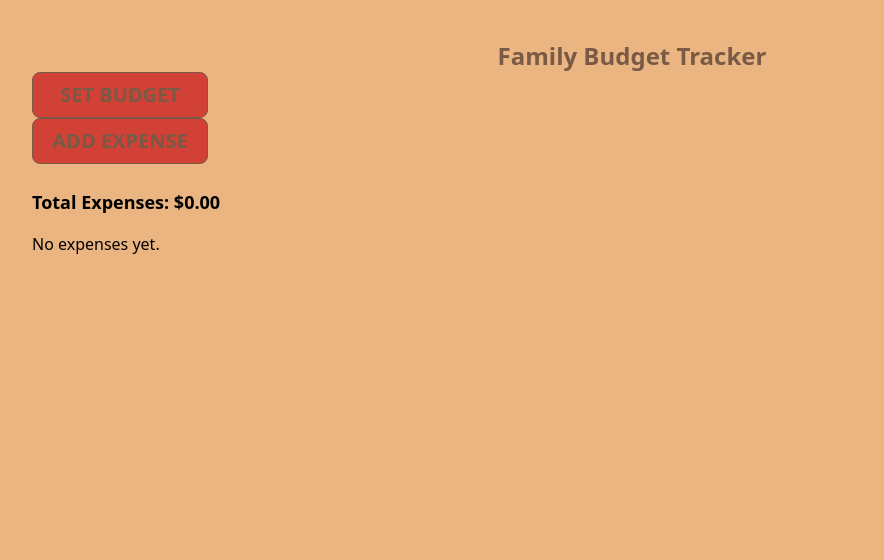
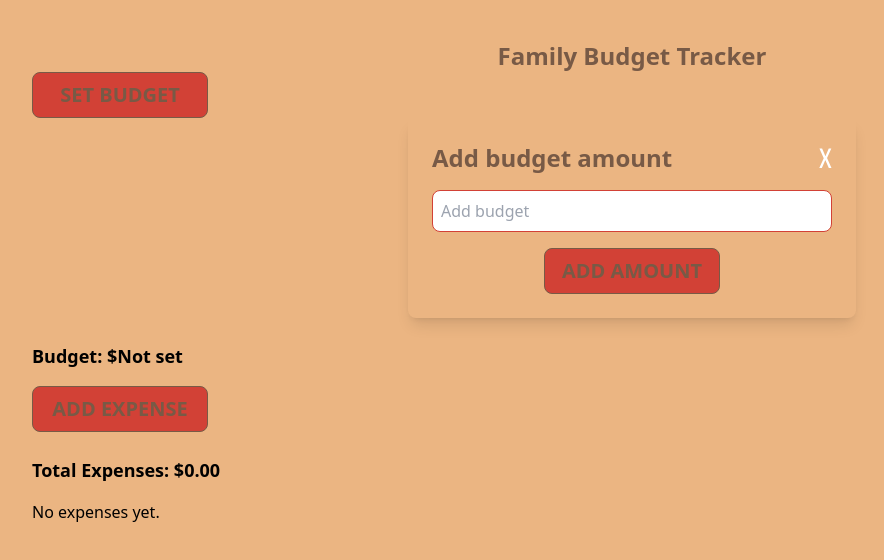
Before and after one commit to AlinaChumachenko/registration_form-frontend, a Next.js app: page /expense in a window 1280 px wide. Both pictures are taken after a click on the button "SET BUDGET". Shown: the top 560 px of the page, without its empty margins (8-892 px from the left). Built offline with nearby package versions, Linux system fonts and the light colour scheme.

Commit message:
Create AddBudget

```diff
--- /dev/null
+++ b/src/components/budget/AddBudget.js
@@ -0,0 +1,47 @@
+import React, { useState } from "react";
+import AddBudgetModal from "./AddBudgetModal";
+
+
+const AddBudget = () => {
+  const [isOpenModal, setIsOpenModal] = useState(false);
+  const [budget, setBudget] = useState(null);
+
+  const handleOpenModal = () => {
+    setIsOpenModal(true);
+  };
+
+  const closeModal = () => {
+    setIsOpenModal(false);
+  };
+
+  const handleSetBudget = (amount) => {
+    setBudget(amount);
+    closeModal();
+  };
+
+  return (
+    <div>
+      <button
+        type="button"
+        onClick={handleOpenModal}
+        className="bg-secondColor w-44 border text-textColor text-xl font-semibold p-2 rounded-lg transition-transform transform hover:scale-105"
+      >
+        SET BUDGET
+      </button>
+
+      <AddBudgetModal
+        isOpenModal={isOpenModal}
+        closeModal={closeModal}
+        setBudget={handleSetBudget}
+      />
+
+      <div className="mt-6">
+      <div className="mb-4 text-lg font-semibold">
+        Budget: ${budget !== null ? budget : 'Not set'}
+      </div>
+      </div>
+    </div>
+  );
+};
+
+export default AddBudget;
--- /dev/null
+++ b/src/components/budget/AddBudgetModal.js
@@ -0,0 +1,53 @@
+import Image from "next/image";
+import IconClose from "../../../public/images/closex.svg";
+import { useState } from "react";
+// import AddExpenseForm from "./AddExpenseForm";
+
+const AddBudgetModal = ({ isOpenModal, closeModal, setBudget }) => {
+    const [amount, setAmount] = useState('');
+
+    const handleSubmit = (e) => {
+      e.preventDefault();
+      setBudget(amount);
+    };
+  return (
+    <>
+      {isOpenModal && (
+        <div className="flex items-center justify-center">
+          <div className="flex gap-y-4 flex-col items-center justify-center p-6 rounded-lg shadow-lg ">
+            <div className="flex w-full justify-between">
+              <h1 className="text-textColor text-2xl font-semibold leading-22">Add budget amount</h1>
+
+              <button
+                type="button"
+                onClick={closeModal}
+                className=""
+              >
+                <Image priority src={IconClose} alt="Close" />
+              </button>
+            </div>
+            <form onSubmit={handleSubmit} className="flex flex-col space-y-4 min-w-[400px]">
+                <input
+                    type="number"
+                    value={amount}
+                    onChange={(e) => setAmount(e.target.value)}
+                    placeholder="Add budget"
+                    className="p-2 border border-secondColor rounded-lg"
+                />
+                <div className="flex justify-center space-x-2">
+                    <button
+                    type="submit"
+                    className="bg-secondColor w-44 border text-textColor text-xl font-semibold p-2 rounded-lg transition-transform transform hover:scale-105"
+                    >
+                    ADD AMOUNT
+                    </button>
+                </div>
+            </form>
+          </div>
+        </div>
+      )}
+    </>
+  );
+};
+
+export default AddBudgetModal;
--- a/src/pages/expense.js
+++ b/src/pages/expense.js
@@ -1,5 +1,7 @@
+import AddBudget from "@@/components/budget/AddBudget";
+// import SetButgetBtn from "@@/components/budget/SetBudgetBtn";
 import AddExpense from "@@/components/expense/AddExpense";
-import SetButgetBtn from "@@/components/SetBudgetBtn";
+
 
 
 export default function Expense() {
@@ -7,7 +9,7 @@ export default function Expense() {
     return (
     <div className='flex min-h-screen flex-col p-10'>
     <h1 className="text-textColor text-2xl font-semibold mx-auto leading-22">Family Budget Tracker</h1>
-    <SetButgetBtn />
+    <AddBudget />
     <AddExpense />
     </div>
     )
```
Also changed, not shown: src/components/budget/SetBudgetBtn.js (renamed from src/components/SetBudgetBtn.js).
